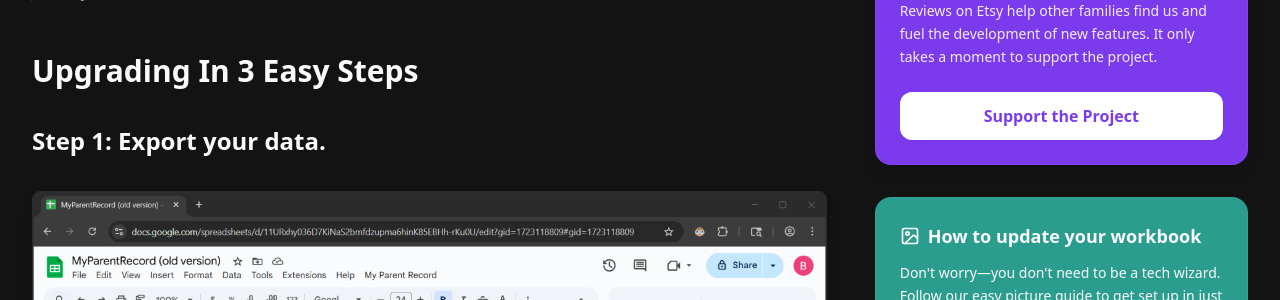
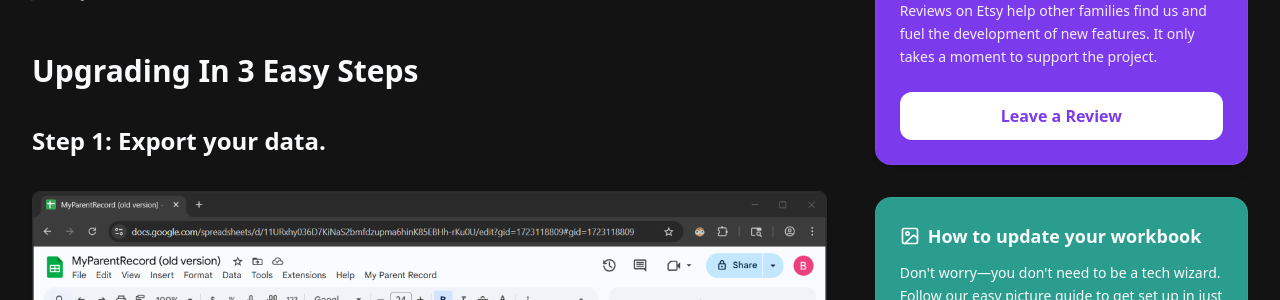
Before and after one commit to verascribe/myparentrecord-site, a Jekyll site: the page built from upgrade-guide.md, in a window 1280 px wide. Shown: the part 222-522 px from the top of the page. Built offline with Jekyll 4.4.1, drawn with Linux system fonts in a browser that asks for light colours; nearby versions of some CDN libraries.

Commit message:
- changes button from "Support the Project" to "Leave a Review"

```diff
--- a/_layouts/post.html
+++ b/_layouts/post.html
@@ -155,7 +155,7 @@ layout: default
             target="_blank"
             class="block w-full text-center bg-white text-[#7c3aed] font-bold py-3 rounded-xl hover:bg-gray-50 transition-colors relative z-10 shadow-sm"
           >
-            Support the Project
+            Leave a Review
           </a>
         </div>
 
```
